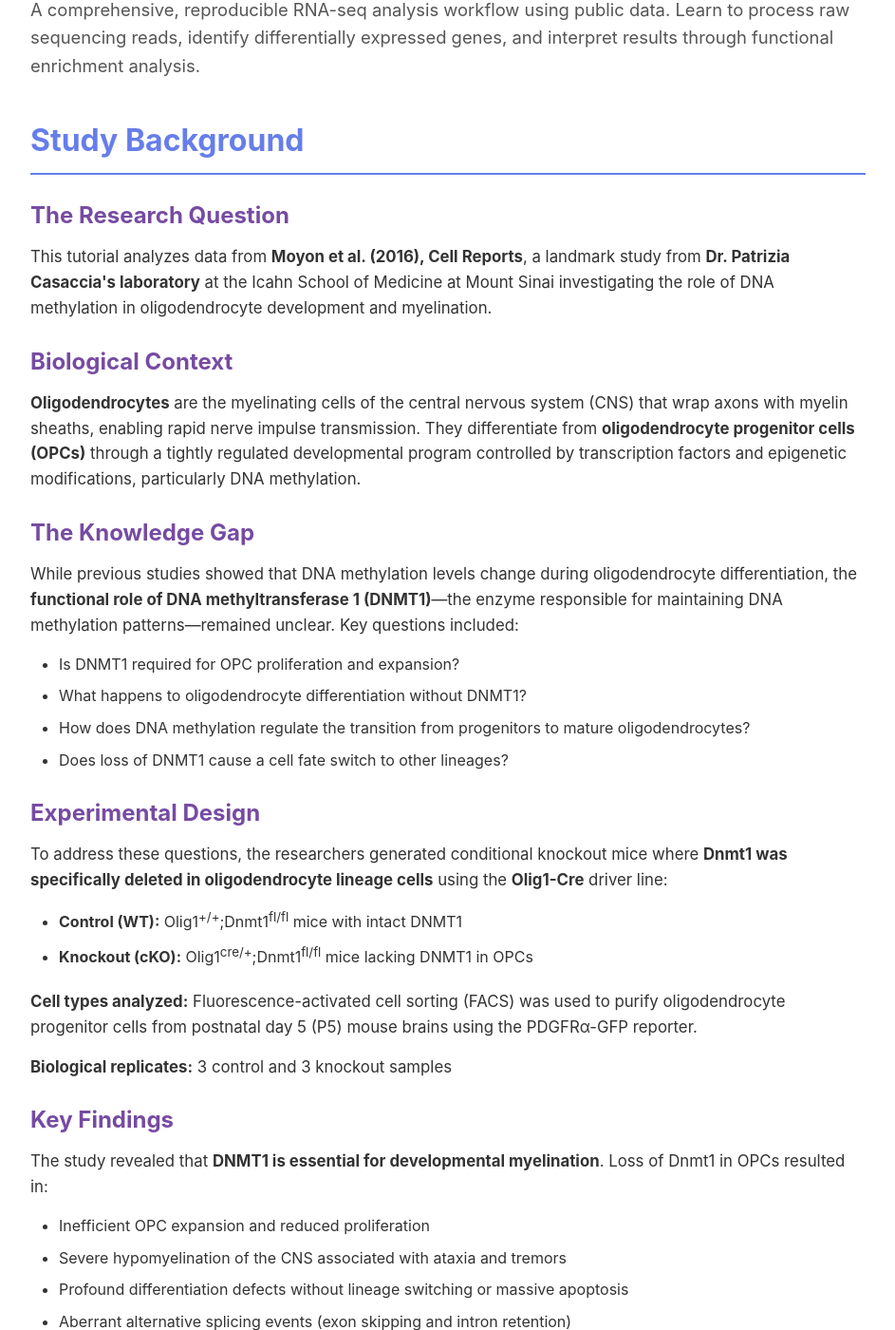
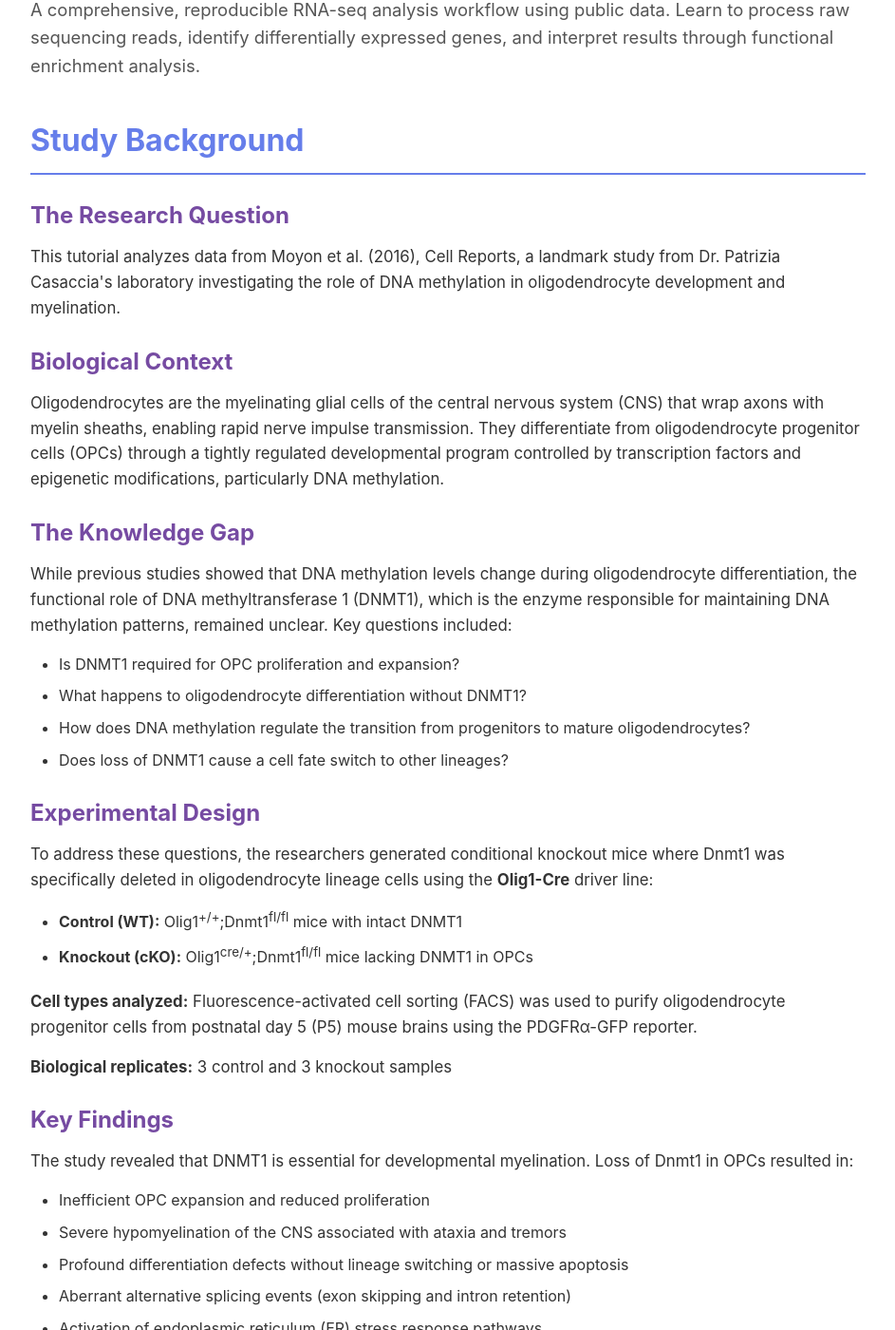
Before and after one commit to ipekselcen/ipekselcen.github.io, a Jekyll site: the page built from projects/rna-seq-tutorial/index.html, in a window 1280 px wide and 1400 px high, scrolled down 391 px. Shown: the whole window at 95% size, without its empty margins (168-1111 px from the left). Built offline with Jekyll 4.4.1, drawn with Linux system fonts in a browser that asks for light colours; some of the changed text lies outside the part shown.

Commit message:
Update index.html

```diff
--- a/projects/rna-seq-tutorial/index.html
+++ b/projects/rna-seq-tutorial/index.html
@@ -242,24 +242,17 @@ permalink: /projects/rna-seq-tutorial/
 
             <h3>The Research Question</h3>
             <p>
-                This tutorial analyzes data from <strong>Moyon et al. (2016), Cell Reports</strong>, a landmark study from
-                <strong>Dr. Patrizia Casaccia's laboratory</strong> at the Icahn School of Medicine at Mount Sinai investigating
-                the role of DNA methylation in oligodendrocyte development and myelination.
+                This tutorial analyzes data from Moyon et al. (2016), <italic>Cell Reports</italic>, a landmark study from Dr. Patrizia Casaccia's laboratory investigating the role of DNA methylation in oligodendrocyte development and myelination.
             </p>
 
             <h3>Biological Context</h3>
             <p>
-                <strong>Oligodendrocytes</strong> are the myelinating cells of the central nervous system (CNS) that wrap axons
-                with myelin sheaths, enabling rapid nerve impulse transmission. They differentiate from <strong>oligodendrocyte
-                progenitor cells (OPCs)</strong> through a tightly regulated developmental program controlled by transcription
-                factors and epigenetic modifications, particularly DNA methylation.
+                Oligodendrocytes are the myelinating glial cells of the central nervous system (CNS) that wrap axons with myelin sheaths, enabling rapid nerve impulse transmission. They differentiate from oligodendrocyte progenitor cells (OPCs) through a tightly regulated developmental program controlled by transcription factors and epigenetic modifications, particularly DNA methylation.
             </p>
 
             <h3>The Knowledge Gap</h3>
             <p>
-                While previous studies showed that DNA methylation levels change during oligodendrocyte differentiation, the
-                <strong>functional role of DNA methyltransferase 1 (DNMT1)</strong>—the enzyme responsible for maintaining DNA
-                methylation patterns—remained unclear. Key questions included:
+                While previous studies showed that DNA methylation levels change during oligodendrocyte differentiation, the functional role of DNA methyltransferase 1 (DNMT1), which is the enzyme responsible for maintaining DNA methylation patterns, remained unclear. Key questions included:
             </p>
             <ul>
                 <li>Is DNMT1 required for OPC proliferation and expansion?</li>
@@ -270,16 +263,14 @@ permalink: /projects/rna-seq-tutorial/
 
             <h3>Experimental Design</h3>
             <p>
-                To address these questions, the researchers generated conditional knockout mice where <strong>Dnmt1 was
-                specifically deleted in oligodendrocyte lineage cells</strong> using the <strong>Olig1-Cre</strong> driver line:
+                To address these questions, the researchers generated conditional knockout mice where <italic>Dnmt1</italic> was specifically deleted in oligodendrocyte lineage cells using the <strong>Olig1-Cre</strong> driver line:
             </p>
             <ul>
                 <li><strong>Control (WT):</strong> Olig1<sup>+/+</sup>;Dnmt1<sup>fl/fl</sup> mice with intact DNMT1</li>
                 <li><strong>Knockout (cKO):</strong> Olig1<sup>cre/+</sup>;Dnmt1<sup>fl/fl</sup> mice lacking DNMT1 in OPCs</li>
             </ul>
             <p>
-                <strong>Cell types analyzed:</strong> Fluorescence-activated cell sorting (FACS) was used to purify oligodendrocyte
-                progenitor cells from postnatal day 5 (P5) mouse brains using the PDGFRα-GFP reporter.
+                <strong>Cell types analyzed:</strong> Fluorescence-activated cell sorting (FACS) was used to purify oligodendrocyte progenitor cells from postnatal day 5 (P5) mouse brains using the PDGFRα-GFP reporter.
             </p>
             <p>
                 <strong>Biological replicates:</strong> 3 control and 3 knockout samples
@@ -287,7 +278,7 @@ permalink: /projects/rna-seq-tutorial/
 
             <h3>Key Findings</h3>
             <p>
-                The study revealed that <strong>DNMT1 is essential for developmental myelination</strong>. Loss of Dnmt1 in OPCs resulted in:
+                The study revealed that DNMT1 is essential for developmental myelination. Loss of <italic>Dnmt1</italic> in OPCs resulted in:
             </p>
             <ul>
                 <li>Inefficient OPC expansion and reduced proliferation</li>
@@ -297,9 +288,7 @@ permalink: /projects/rna-seq-tutorial/
                 <li>Activation of endoplasmic reticulum (ER) stress response pathways</li>
             </ul>
             <p>
-                The RNA-seq data from this study (<strong>GEO: GSE79018</strong>) comparing control and Dnmt1-knockout OPCs provides
-                an excellent resource for learning differential expression analysis while exploring the molecular mechanisms underlying
-                oligodendrocyte development and myelination disorders.
+                The RNA-seq data from this study (GEO: <a href="https://www.ncbi.nlm.nih.gov/geo/query/acc.cgi?acc=GSE79018" target="_blank">GSE79018</a>) comparing control and <italic>Dnmt1</italic>-knockout OPCs provides an excellent resource for learning differential expression analysis while exploring the molecular mechanisms underlying oligodendrocyte development and myelination disorders.
             </p>
 
             <div class="info-box" style="background: #fff3cd; border-left: 4px solid #ffc107;">
@@ -318,8 +307,7 @@ permalink: /projects/rna-seq-tutorial/
 
             <h2>Overview</h2>
             <p>
-                This tutorial covers the complete RNA-seq analysis pipeline from quality control through differential expression
-                and pathway enrichment. All code is provided with detailed explanations and can be run with a single command.
+                This tutorial covers the complete RNA-seq analysis pipeline from quality control through differential expression and pathway enrichment. All code is provided with detailed explanations and can be run with a single command.
             </p>
             <p><strong>What's included:</strong></p>
             <ul>
@@ -330,14 +318,6 @@ permalink: /projects/rna-seq-tutorial/
             </ul>
 
             <h2>Quick Start</h2>
-            <h3>Prerequisites</h3>
-            <ul>
-                <li>Linux/Unix system or WSL2 on Windows</li>
-                <li>32 GB RAM minimum (64 GB recommended)</li>
-                <li>100 GB free disk space</li>
-                <li>Conda or Miniconda installed</li>
-            </ul>
-
             <h3>Installation & Usage</h3>
             <pre><code># Clone repository
 git clone https://github.com/ipekselcen/ipekselcen.github.io.git
```
Also changed, not shown: other parts of projects/rna-seq-tutorial/index.html (+1 -1 lines).
